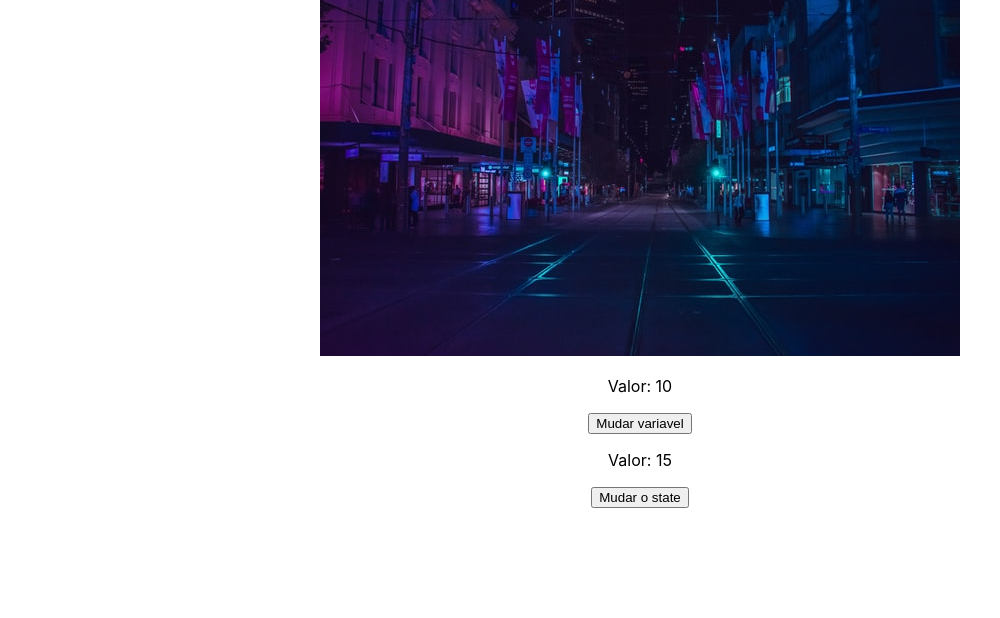
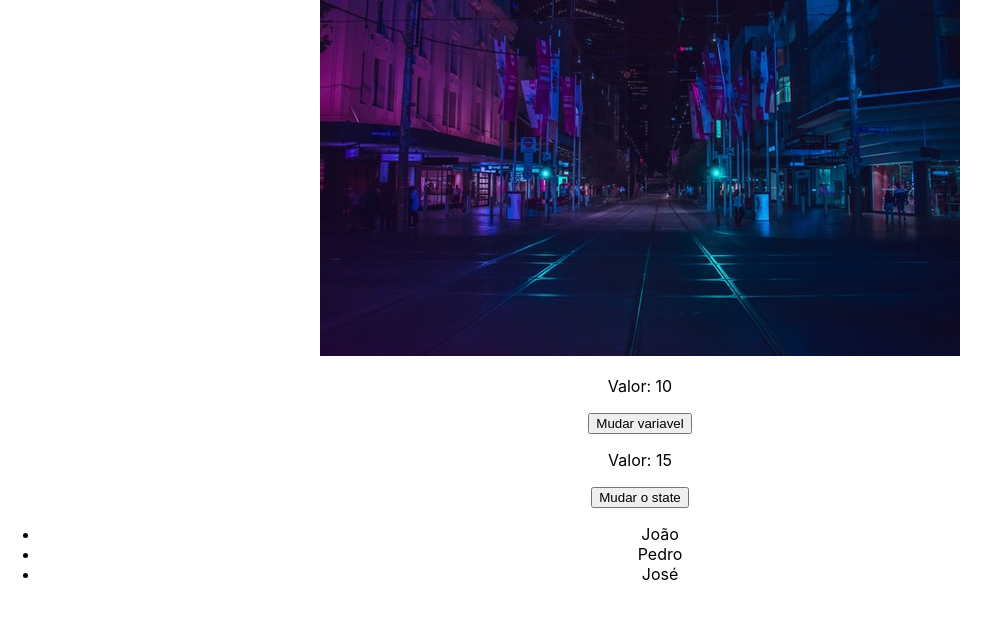
Before and after one commit to KrhystFerrari/Curso-React-Section3, a React (Create React App) app in the folder react-section3/: page / in a window 1280 px wide. Shown: the part 584-1202 px from the top of the page, without its empty margins (0-1000 px from the left). Built offline with nearby package versions, Linux system fonts and the light colour scheme.

Commit message:
renderização de listas

```diff
--- a/react-section3/src/App.js
+++ b/react-section3/src/App.js
@@ -1,5 +1,6 @@
 import './App.css';
 import City from './assets/city.jpg';
+import ListRender from './components/ListRender';
 import ManageData from './components/ManageData';
 
 function App() {
@@ -15,6 +16,7 @@
         <img src={City} alt="Cidade" />
       </div>
       <ManageData />
+      <ListRender />
     </div>
   );
 }
--- /dev/null
+++ b/react-section3/src/components/ListRender.js
@@ -0,0 +1,17 @@
+import { useState } from "react";
+
+const ListRender = () => {
+    const [list] = useState(["João", "Pedro", "José"]);
+
+  return (
+    <div>
+        <ul>
+            {list.map((item) => (
+                <li>{item}</li>
+            ))}
+        </ul>
+    </div>
+  )
+}
+
+export default ListRender
```
